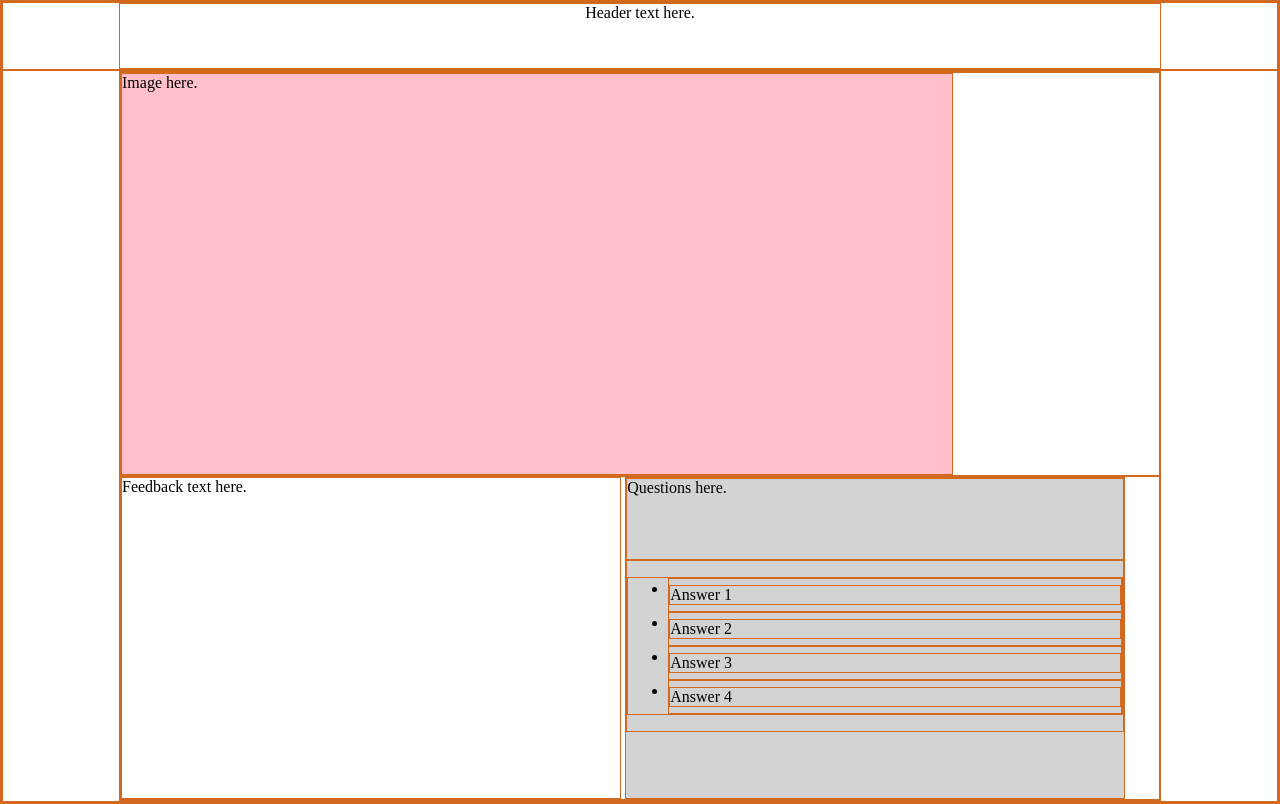
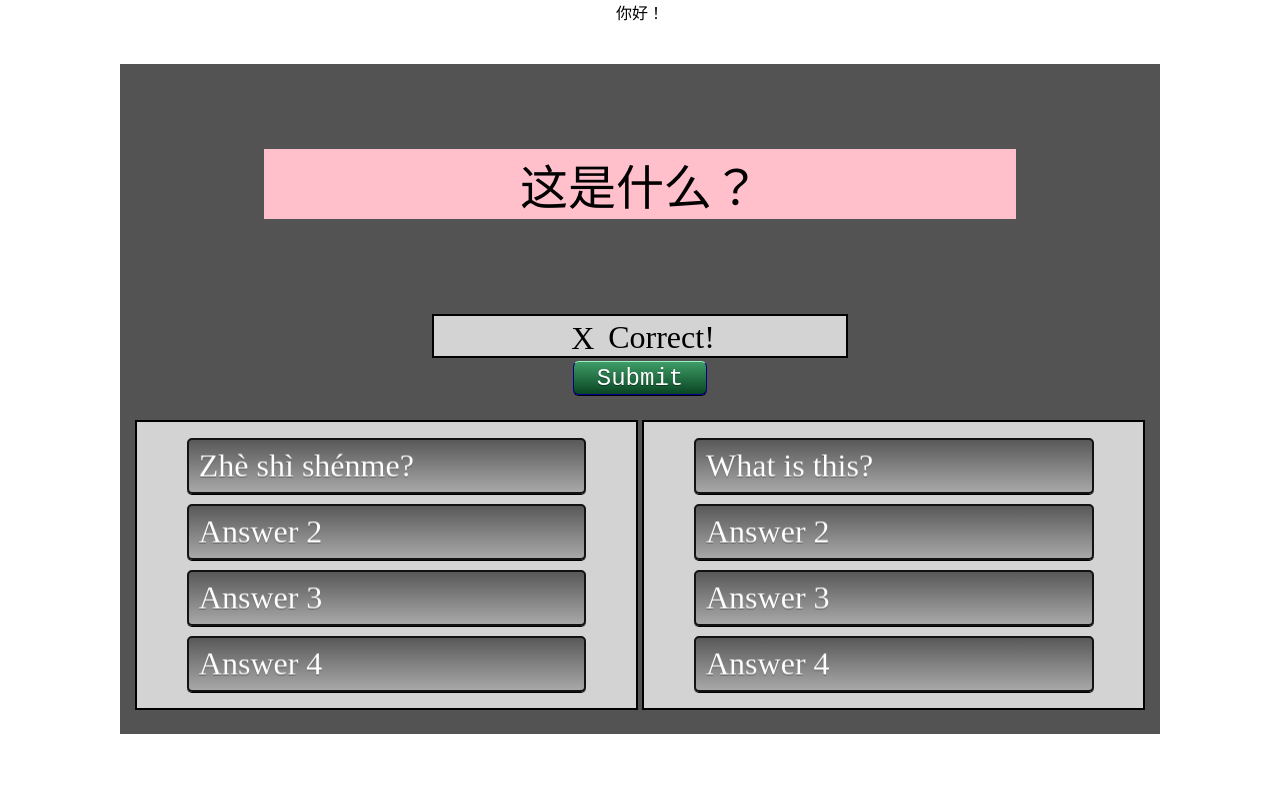
Before and after one commit to cardvark/quiz-project, a plain HTML site: page index.html in a window 1280 px wide. Drawn offline with nearby package versions, Linux system fonts and the light colour scheme.

Commit message:
basic wireframe done, ish.  CSS in progress.  Basic selecting jquery in progress.

```diff
--- a/css/style.css
+++ b/css/style.css
@@ -3,9 +3,17 @@ body {
 	padding: 0;
 }
 
-* {
+/* * {
 	border: 1px solid Chocolate;
 }
+
+div {
+	border: 1px solid blue;
+}
+
+span {
+	border: 1px solid green;
+} */
 
 .content {
 	width: 65rem;
@@ -14,47 +22,203 @@ body {
 	margin: 0 auto;
 }
 
+.mainSection .content {
+	background-color: #535353;
+}
+
 .headerSection .content {
 	height: 4rem;
 	text-align: center;
 }
 
 .questionSpace {
+	width: 85%;
+	min-width: 20rem;
+	margin: 0 auto;
+	height: 15rem;
 }
 
-.imageSpace {
-	display: inline-block;
-	width: 80%;
+.charSpace {
+	width: 85%;
 	background-color: pink;
-	height: 25rem;
-	vertical-align: top;
+
+	vertical-align: middle;
+	margin: 0 auto;
+	position: relative;
+	top: 50%;
+	transform: translateY(-50%);
+	text-align: center;
+	font-size: 3rem;
 }
 
-.questionTextBlock {
+
+.feedbackSpace {
+	height: 5rem;
+	width: 40%;
+	margin: 10px auto;
+
+}
+
+.feedbackTextBox {
+	font-size: 2em;
+	text-align: center;
+	border: 2px solid black;
+	background-color: lightgray;
+}
+
+.yesNoIcon, .yesNoText {
+	display: inline-block;
+	vertical-align: middle;
+}
+
+.yesNoIcon {
+	height: 35px;
+	width: 35px;
+}
+
+.yesNoText {
+
+}
+
+.submitButton {
+	width: 8rem;
+	margin: 3px auto;
+	border: 1px solid darkblue;
+	border-radius: 6px;
+	text-align: center;
+	vertical-align: center;
+	font-size: 1.5em;
+	padding: 0.1em;
+	color: white;
+	font-family: "courier new";
+	border-top: 1px solid #98f5c3;
+	background: #65d696;
+	background: -webkit-gradient(linear, left top, left bottom, from(#3e9c67), to(#094523));
+	background: -webkit-linear-gradient(top, #3e9c67, #094523);
+	background: -moz-linear-gradient(top, #3e9c67, #094523);
+	background: -ms-linear-gradient(top, #3e9c67, #094523);
+	background: -o-linear-gradient(top, #3e9c67, #094523);
+	-webkit-box-shadow: rgba(0,0,0,1) 0 1px 0;
+	-moz-box-shadow: rgba(0,0,0,1) 0 1px 0;
+	box-shadow: rgba(0,0,0,1) 0 1px 0;
+	text-shadow: rgba(0,0,0,.4) 0 1px 0;
+}
+
+.submitButton:hover {
+	border-top-color: #287831;
+	background: #094523;
+	color: #ccc;
+	cursor: pointer;
+}
+
+.submitButton:active {
+	border-top-color: #063618;
+	background: #063618;
+}
+
+.nextButton {
+	width: 8rem;
+	margin: 3px auto;
+	border: 1px solid darkblue;
+	border-radius: 6px;
+	text-align: center;
+	vertical-align: center;
+	font-size: 1.5em;
+	padding: 0.1em;
+	color: white;
+	font-family: "courier new";
+	border-top: 1px solid #98f5c3;
+	background: #133a54;
+	background: -webkit-gradient(linear, left top, left bottom, from(#3e779d), to(#133a54));
+	background: -webkit-linear-gradient(top, #3e779d, #133a54);
+	background: -moz-linear-gradient(top, #3e779d, #133a54);
+	background: -ms-linear-gradient(top, #3e779d, #133a54);
+	background: -o-linear-gradient(top, #3e779d, #133a54);
+	-webkit-box-shadow: rgba(0,0,0,1) 0 1px 0;
+	-moz-box-shadow: rgba(0,0,0,1) 0 1px 0;
+	box-shadow: rgba(0,0,0,1) 0 1px 0;
+	text-shadow: rgba(0,0,0,.4) 0 1px 0;
+}
+
+.nextButton:hover {
+	border-top-color: #133a54;
+	background: #133a54;
+	color: #ccc;
+	cursor: pointer;
+}
+
+.nextButton:active {
+	border-top-color: #0b2130;
+	background: #0b2130;
+}
+
+.answerSpace {
+	text-align: center;
+}
+
+.AnswerBlock {
 	display: inline-block;
 	width: 48%;
 	background-color: lightGray;
-	height: 20rem;
+	margin: 1rem auto;
+	border: 2px solid black;
+	margin-bottom: 1.5rem;
 }
 
-.questionTextSpace {
-	min-height: 5rem;
+.AnswerBlock ul {
+	list-style-type: none;
+	text-align: left;
 }
 
 .answerBox {
 	height: 2rem;
 	transform-style: preserve-3d;
+	padding: 10px;
+	margin: 10px;
+	border: 2px solid #121212;
+	background: #a8a8a8;
+	background: -webkit-gradient(linear, left top, left bottom, from(#595959), to(#a8a8a8));
+	background: -webkit-linear-gradient(top, #595959, #a8a8a8);
+	background: -moz-linear-gradient(top, #595959, #a8a8a8);
+	background: -ms-linear-gradient(top, #595959, #a8a8a8);
+	background: -o-linear-gradient(top, #595959, #a8a8a8);
+	-webkit-border-radius: 5px;
+	-moz-border-radius: 5px;
+	border-radius: 5px;
+	-webkit-box-shadow: rgba(0,0,0,1) 0 1px 0;
+	-moz-box-shadow: rgba(0,0,0,1) 0 1px 0;
+	box-shadow: rgba(0,0,0,1) 0 1px 0;
+	text-shadow: rgba(0,0,0,.4) 0 1px 0;
+	color: white;
+	text-decoration: none;
+	vertical-align: middle;
+	margin-right: 3.1rem;
+}
+
+.answerItems .ui-selecting {
+	background: #189426;
+}
+
+.answerItems .ui-selected {
+	background: #189426;
+}
+
+.answerClicked {
+	background: #189426;
+}
+
+.answerBox:hover {
+	cursor: pointer;
+	background: #4ba654;
+}
+
+.answerBox:active {
+	background: #189426;
 }
 
 .answerBox div {
 	position: relative;
 	top: 50%;
 	transform: translateY(-50%);
+	font-size: 2em;
 }
-
-.feedbackTextBox {
-	height: 20rem;
-	display: inline-block;
-	vertical-align: top;
-	width: 48%;
-}
--- a/index.html
+++ b/index.html
@@ -11,41 +11,59 @@
 <body>
 	<header class="headerSection">
 		<div class="content">
-				Header text here.
+				你好！
 		</div>
 	</header>
 	<section class="mainSection">
 		<div class="content">
 			<div class="questionSpace">
-				<div class="imageSpace">
-					Image here.
+				<div class="charSpace">
+					这是什么？
 				</div>
-
 			</div>
 			<div class="feedbackSpace">
 				<div class="feedbackTextBox">
-					Feedback text here.
+					<div class="yesNoIcon">X</div>
+					<div class="yesNoText">
+						Correct!
 					</div>
-				<div class="questionTextBlock">
-					<div class="questionTextSpace">
-						Questions here.
+				</div>
+				<div id="mainButton" class="submitButton">
+					Submit
+				</div>
 			</div>
 			<div class="answerSpace">
-						<ul>
+				<div class="AnswerBlock">
+					<ul class="answerItems">
 						<li class="answerBox">
-								<div id="answer1">Answer 1</div>
+							<div id="pinyin1">Zhè shì shénme?</div>
 						</li>
 						<li class="answerBox">
-								<div id="answer2">Answer 2</div>
+							<div id="pinyin2">Answer 2</div>
 						</li>
 						<li class="answerBox">
-								<div id="answer3">Answer 3</div>
+							<div id="pinyin3">Answer 3</div>
 						</li>
 						<li class="answerBox">
-								<div id="answer4">Answer 4</div>
+							<div id="pinyin4">Answer 4</div>
 						</li>
 					</ul>
 				</div>
+				<div class="AnswerBlock">
+					<ul class="answerItems">
+						<li class="answerBox">
+							<div id="english1">What is this?</div>
+						</li>
+						<li class="answerBox">
+							<div id="english2">Answer 2</div>
+						</li>
+						<li class="answerBox">
+							<div id="english3">Answer 3</div>
+						</li>
+						<li class="answerBox">
+							<div id="english4">Answer 4</div>
+						</li>
+					</ul>
 				</div>
 			</div>
 		</div>
--- a/js/script.js
+++ b/js/script.js
@@ -0,0 +1,8 @@
+$(document).ready(function(){
+	$(".answerItems").selectable();
+
+	$(".answerBox").click(function(){
+		$(this).addClass("ui-selected").siblings().removeClass("ui-selected");
+	});
+
+});
```
Lines whose indentation alone changed are shown as unchanged.
